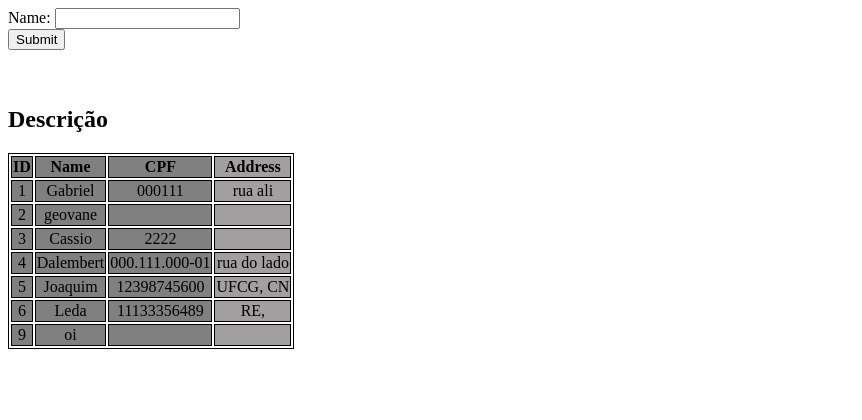
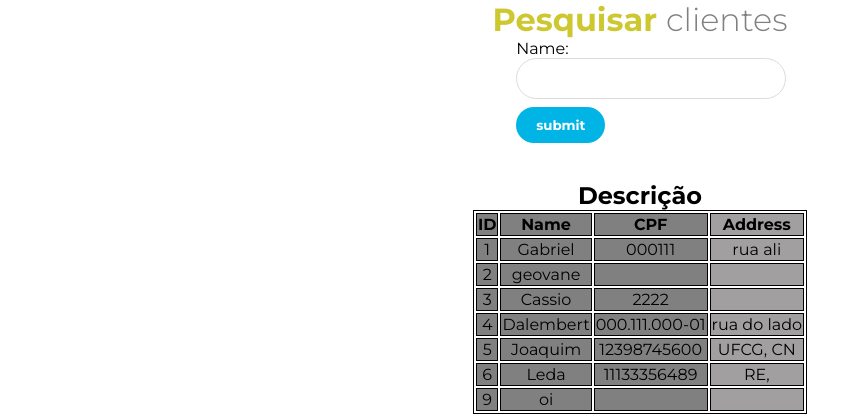
Before and after one commit to cassioegc/crud-flask, a Flask app: page /clients/find in a window 1280 px wide. Shown: the top 420 px of the page, without its empty margins (0-862 px from the left). Run offline with Flask 2, Linux system fonts and the light colour scheme.

Commit message:
add style

```diff
--- /dev/null
+++ b/static/css/searchclients.css
@@ -0,0 +1,10 @@
+@import url("./add_clients.css");
+
+td {
+  text-align: center;
+}
+table,
+th,
+td {
+  border: 1px solid black;
+}
--- a/templates/searchclients.html
+++ b/templates/searchclients.html
@@ -1,18 +1,15 @@
 <!doctype html>
 <head>
-  <title>Search Clients</title>
-  <style>
-    td {
-      text-align:  center;
-    }
-    table, th, td {
-  border: 1px solid black;
-}
-  </style>
+  <title>Pesquisar clientes</title>
+  <link rel="stylesheet" type=text/css href="{{ url_for('static', filename='css/searchclients.css') }}">
 </head>
 
 <body>
-
+  <div class="title">
+		<h1>Pesquisar
+			<span>clientes</span>
+		</h1>
+	</div>
   <form method="POST" action="/clients/find">
       Name: <input type="text" name="fname"><br>
       <input type="submit" value="Submit">
```
